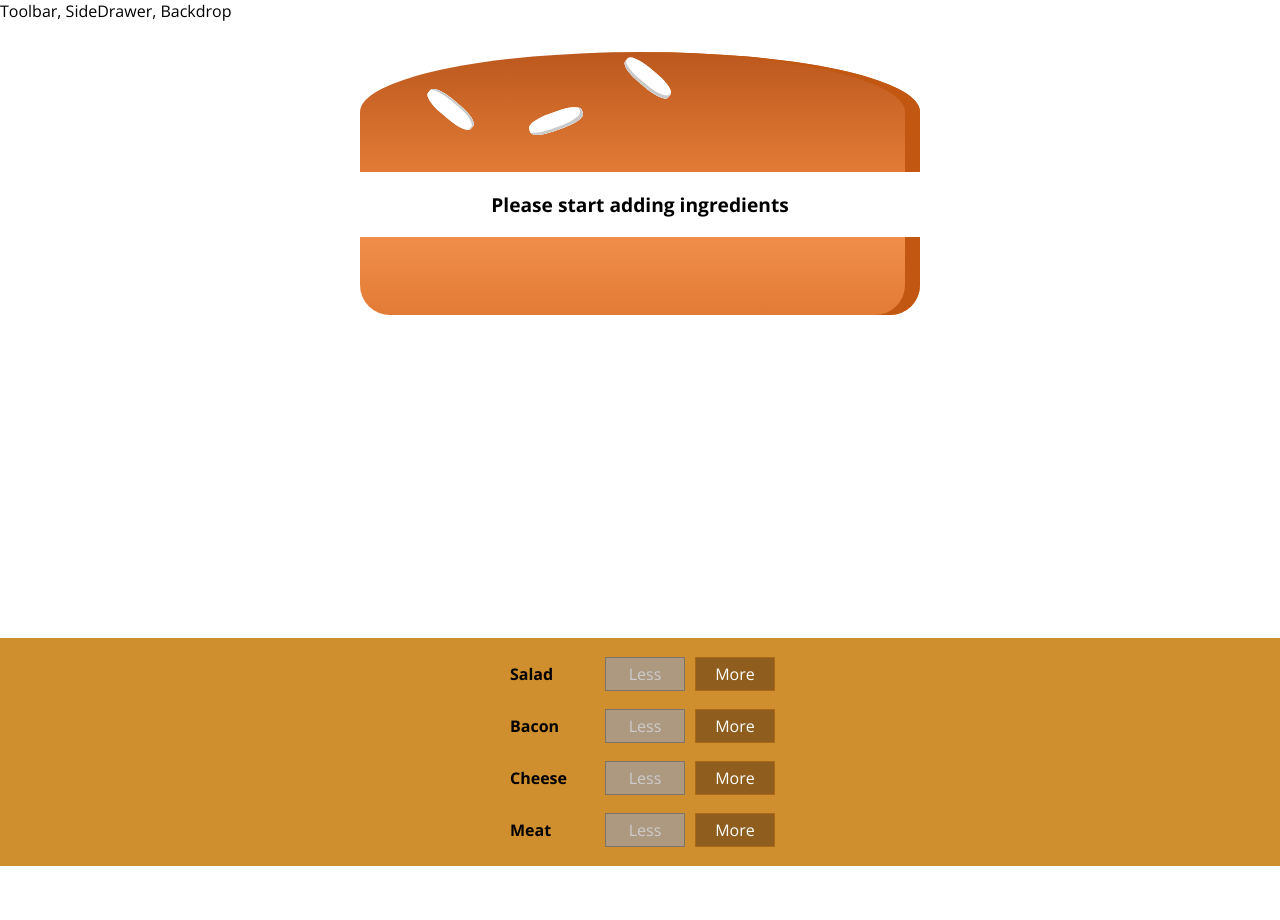
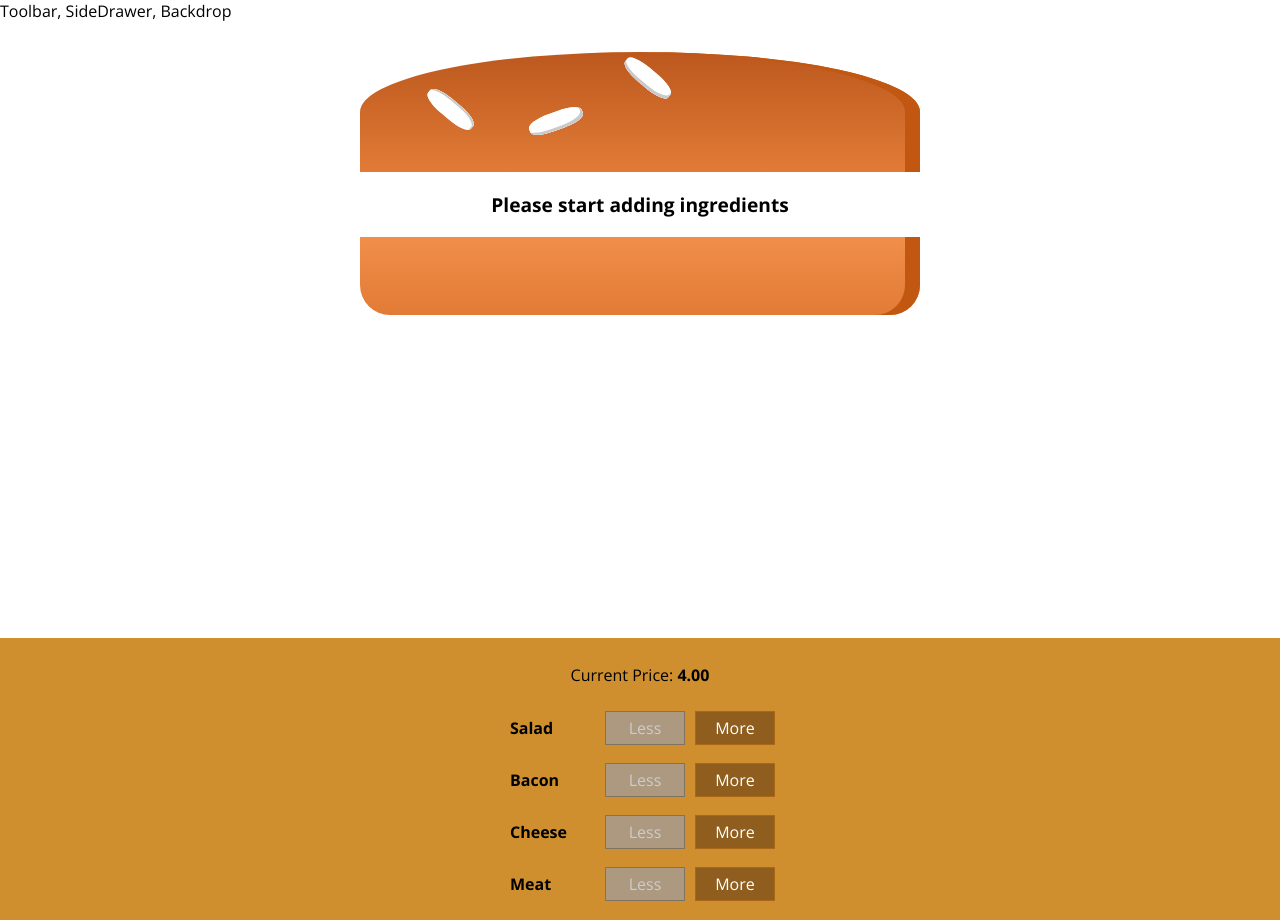
Before and after one commit to maltezc/burger-app-basic, a React app: page / in a window 1280 px wide. Before the commit the page ends 866 px from the top, so only its background shows below. Built offline with nearby package versions, Linux system fonts and the light colour scheme.

Commit message:
8.123 - Displaying and Updating the Burger Price

```diff
--- a/src/components/Burger/BuildControls/BuildControls.js
+++ b/src/components/Burger/BuildControls/BuildControls.js
@@ -14,6 +14,7 @@
 
 const buildControls = (props) => (
     <div className={classes.BuildControls}>
+        <p>Current Price: <strong>{props.price.toFixed(2)}</strong></p>
         {controls.map(ctrl => (
             <BuildControl
                 key={ctrl.label}
--- a/src/containers/BurgerBuilder/BurgerBuilder.js
+++ b/src/containers/BurgerBuilder/BurgerBuilder.js
@@ -56,7 +56,7 @@
         updatedIngredients[type] = updatedCount;
         const priceDeduction = INGREDIENT_PRICES[type];
         const oldPrice = this.state.totalPrice;
-        const newPrice = oldPrice + priceDeduction;
+        const newPrice = oldPrice - priceDeduction;
         this.setState({totalPrice: newPrice, ingredients: updatedIngredients})
     }
 
@@ -75,7 +75,8 @@
                 <BuildControls
                     ingredientAdded={this.addIngredientHandler}
                     ingredientRemoved={this.removeIngredientHandler}
-                    disabled={disabledInfo}/>
+                    disabled={disabledInfo}
+                    price={this.state.totalPrice}/>
 
             </Aux>
         );
```
